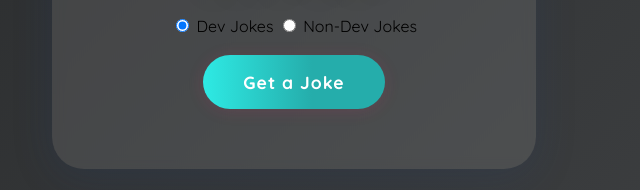
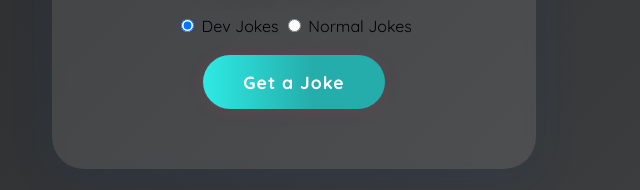
Before and after one commit to tobilobacodes00/jokes-app, a plain HTML site: page index.html in a window 1280 px wide. Shown: the part 455-645 px from the top of the page, 346-986 px from the left. Drawn offline with Linux system fonts and the light colour scheme.

Commit message:
changed some text

```diff
--- a/index.html
+++ b/index.html
@@ -18,7 +18,7 @@
             </label>
             <label>
                 <input type="radio" name="jokeType" value="Any">
-                Non-Dev Jokes
+                Normal Jokes
             </label>
         </div>
         <button id="jokeButton">Get a Joke</button>
```
